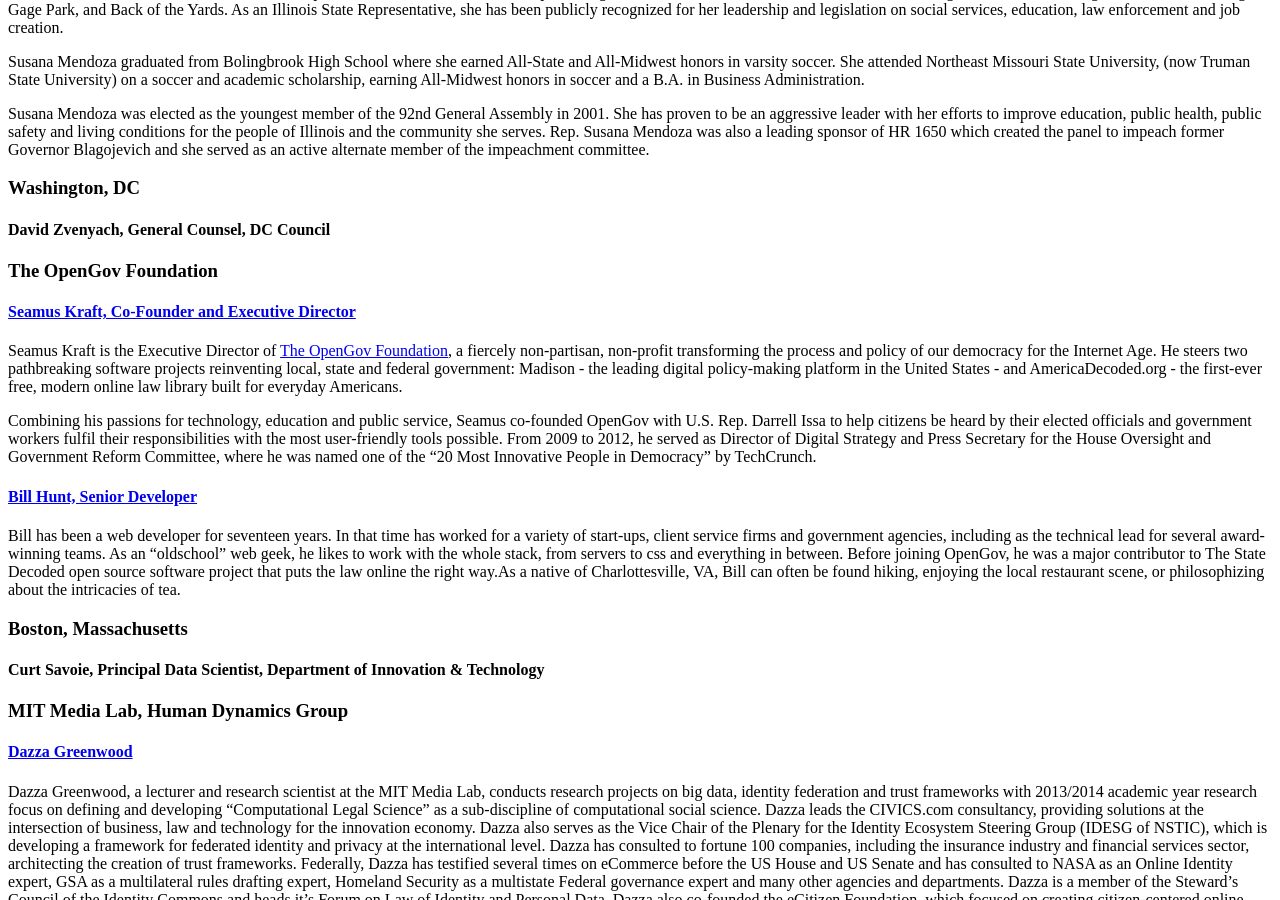
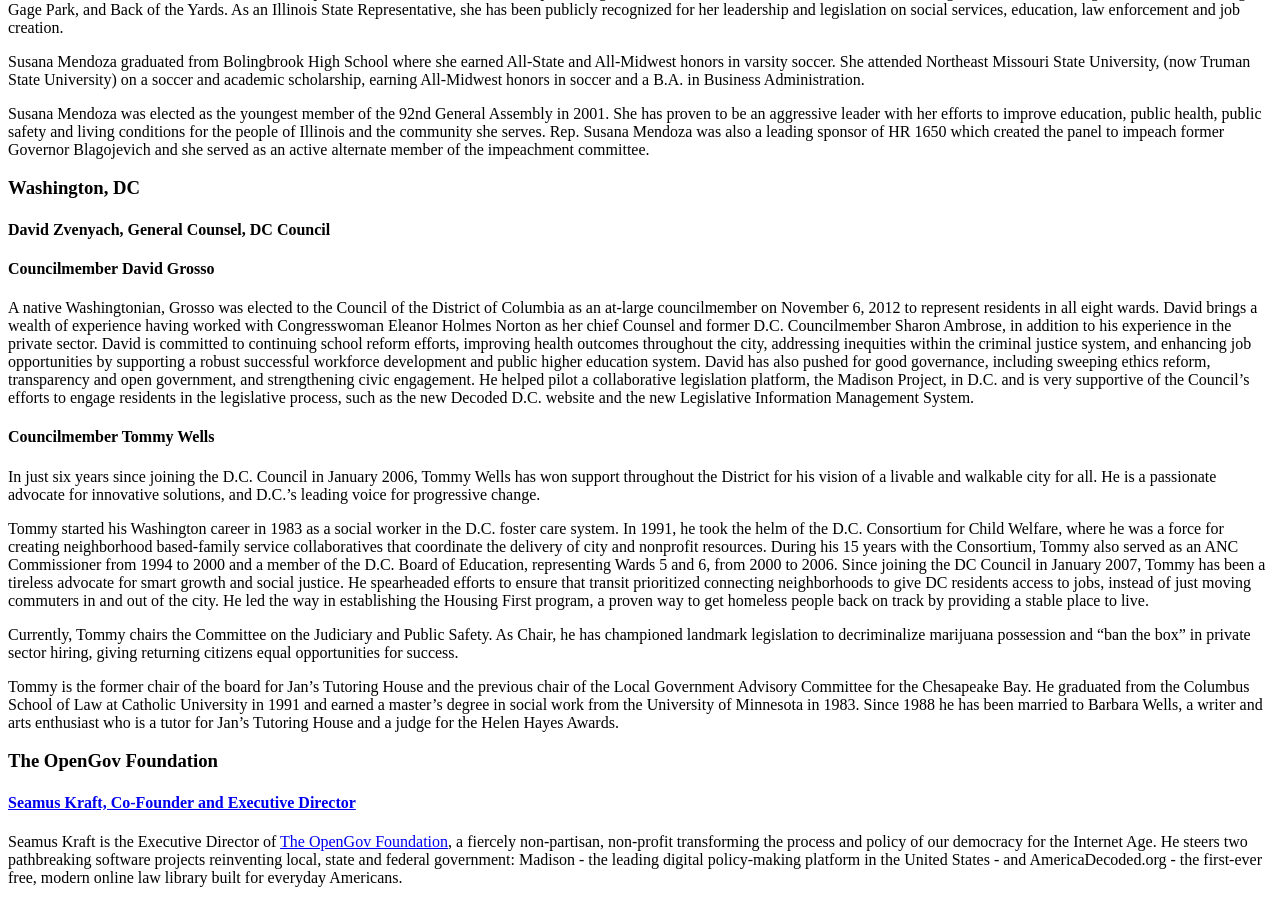
Before and after one commit to opengovfoundation/free-law-founders-site, a Jekyll site: the page built from who-we-are.md, in a window 1280 px wide and 900 px high, scrolled down 1066 px. Built offline with Jekyll 4.4.1, drawn with Linux system fonts in a browser that asks for light colours; nearby versions of some CDN libraries; some of the changed text lies outside the part shown.

Commit message:
Update who-we-are.md

```diff
--- a/who-we-are.md
+++ b/who-we-are.md
@@ -14,6 +14,8 @@ sidebar: |
     * <a href="#chi-susana_mendoza">City Clerk Susana Mendoza</a>
   * <a href="#washington_dc">Washington, DC</a>
     * <a href="#dc-david_zvenyach">David Zvenyach, General Counsel, DC Council</a>
+    * <a href="#dc-david_grosso">Councilmember David Grosso</a>
+    * <a href="#dc-tommy_wells">Councilmember Tommy Wells</a>
   * <a href="#opengov_foundation">The OpenGov Foundation</a>
     * <a href="#ogf-seamus_kraft">Seamus Kraft, Co-Founder and Executive Director</a>
     * <a href="#ogf-bill_hunt">Bill Hunt, Senior Developer</a>
@@ -68,6 +70,21 @@ Susana Mendoza was elected as the youngest member of the 92nd General Assembly i
 
 #### <a id="dc-david_zvenyach"></a>David Zvenyach, General Counsel, DC Council
 
+#### <a id="dc-david_grosso"></a>Councilmember David Grosso
+
+A native Washingtonian, Grosso was elected to the Council of the District of Columbia as an at-large councilmember on November 6, 2012 to represent residents in all eight wards. David brings a wealth of experience having worked with Congresswoman Eleanor Holmes Norton as her chief Counsel and former D.C. Councilmember Sharon Ambrose, in addition to his experience in the private sector. David is committed to continuing school reform efforts, improving health outcomes throughout the city, addressing inequities within the criminal justice system, and enhancing job opportunities by supporting a robust successful workforce development and public higher education system. David has also pushed for good governance, including sweeping ethics reform, transparency and open government, and strengthening civic engagement. He helped pilot a collaborative legislation platform, the Madison Project, in D.C. and is very supportive of the Council’s efforts to engage residents in the legislative process, such as the new Decoded D.C. website and the new Legislative Information Management System.
+
+#### <a id="dc-tommy_wells"></a>Councilmember Tommy Wells
+
+In just six years since joining the D.C. Council in January 2006, Tommy Wells has won support throughout the District for his vision of a livable and walkable city for all. He is a passionate advocate for innovative solutions, and D.C.’s leading voice for progressive change.
+
+Tommy started his Washington career in 1983 as a social worker in the D.C. foster care system.  In 1991, he took the helm of the D.C. Consortium for Child Welfare, where he was a force for creating neighborhood based-family service collaboratives that coordinate the delivery of city and nonprofit resources. During his 15 years with the Consortium, Tommy also served as an ANC Commissioner from 1994 to 2000 and a member of the D.C. Board of Education, representing Wards 5 and 6, from 2000 to 2006.
+Since joining the DC Council in January 2007, Tommy has been a tireless advocate for smart growth and social justice. He spearheaded efforts to ensure that transit prioritized connecting neighborhoods to give DC residents access to jobs, instead of just moving commuters in and out of the city. He led the way in establishing the Housing First program, a proven way to get homeless people back on track by providing a stable place to live.
+
+Currently, Tommy chairs the Committee on the Judiciary and Public Safety. As Chair, he has championed landmark legislation to decriminalize marijuana possession and “ban the box” in private sector hiring, giving returning citizens equal opportunities for success.
+
+Tommy is the former chair of the board for Jan's Tutoring House and the previous chair of the Local Government Advisory Committee for the Chesapeake Bay. He graduated from the Columbus School of Law at Catholic University in 1991 and earned a master's degree in social work from the University of Minnesota in 1983. Since 1988 he has been married to Barbara Wells, a writer and arts enthusiast who is a tutor for Jan's Tutoring House and a judge for the Helen Hayes Awards.
+
 
 ### <a id="opengov_foundation"></a>The OpenGov Foundation
 
```
